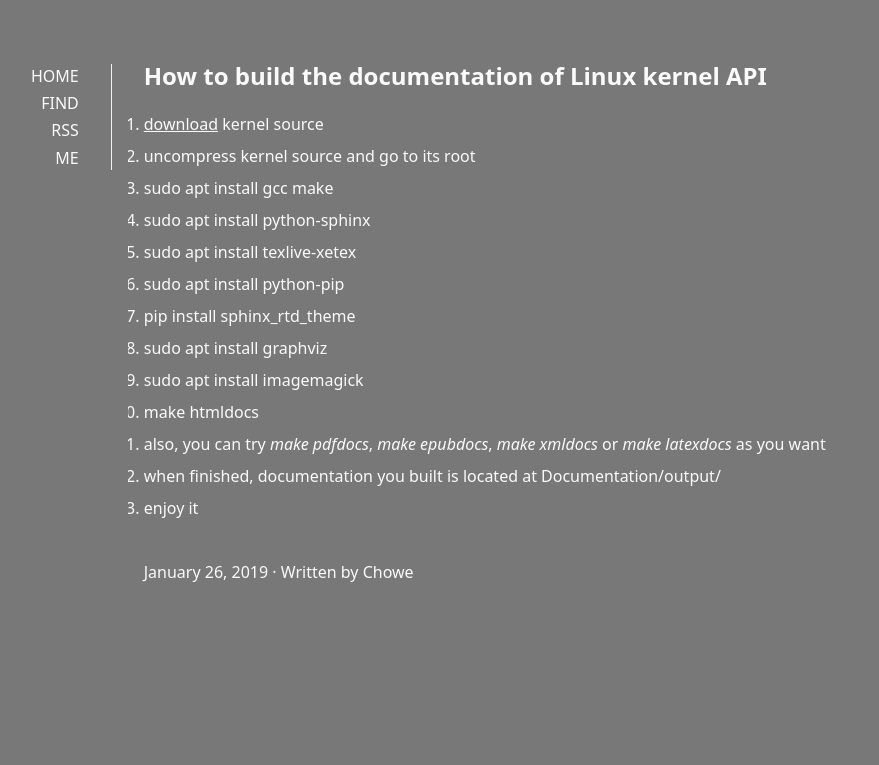
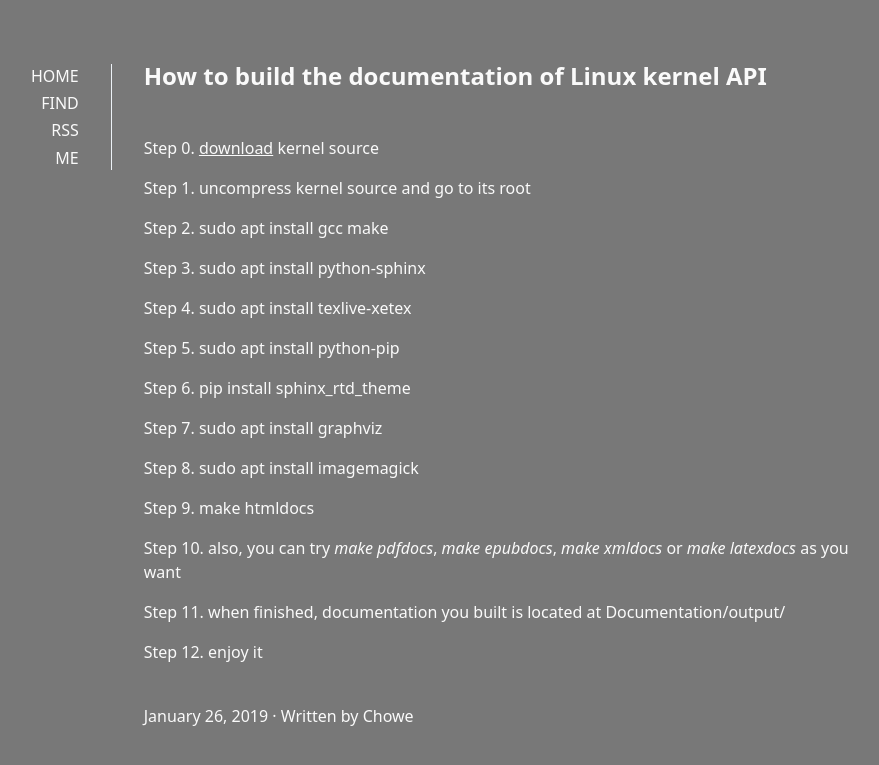
Before and after one commit to fixed-link/fixed-link.com, a Jekyll site: the page built from _posts/2019-01-26-how-to-build-kernel-api.md, in a window 1280 px wide. Shown: the top 765 px of the page, without its empty margins (209-1088 px from the left). Built offline with Jekyll 4.4.1, drawn with Linux system fonts in a browser that asks for light colours.

Commit message:
add step

```diff
--- a/_layouts/post.html
+++ b/_layouts/post.html
@@ -4,6 +4,7 @@ layout: default
 
 <section class="post">
   <h2>{{ page.title }}</h2>
+  <br />
   {{ content }}
   <span class="meta"><time datetime="{{ page.date | date_to_xmlschema }}">{{ page.date | date: "%B %-d, %Y" }}</time> &middot; Written by Chowe</span>
     <!--
--- a/_posts/2019-01-26-how-to-build-kernel-api.md
+++ b/_posts/2019-01-26-how-to-build-kernel-api.md
@@ -7,28 +7,28 @@ tags: [doc]
 ---
 
 
-0. [download](https://www.kernel.org/) kernel source
+Step 0. [download](https://www.kernel.org/) kernel source
 
-1. uncompress kernel source and go to its root
+Step 1. uncompress kernel source and go to its root
 
-2. sudo apt install gcc make
+Step 2. sudo apt install gcc make
 
-3. sudo apt install python-sphinx
+Step 3. sudo apt install python-sphinx
 
-4. sudo apt install texlive-xetex
+Step 4. sudo apt install texlive-xetex
 
-5. sudo apt install python-pip
+Step 5. sudo apt install python-pip
 
-6. pip install sphinx_rtd_theme
+Step 6. pip install sphinx_rtd_theme
 
-7. sudo apt install graphviz
+Step 7. sudo apt install graphviz
 
-8. sudo apt install imagemagick
+Step 8. sudo apt install imagemagick
 
-9. make htmldocs
+Step 9. make htmldocs
 
-10. also, you can try *make pdfdocs*, *make epubdocs*, *make xmldocs* or *make latexdocs* as you want
+Step 10. also, you can try *make pdfdocs*, *make epubdocs*, *make xmldocs* or *make latexdocs* as you want
 
-11. when finished, documentation you built is located at Documentation/output/
+Step 11. when finished, documentation you built is located at Documentation/output/
 
-12. enjoy it
+Step 12. enjoy it
```
Also changed, not shown: _posts/2017-10-07-using-different-ssh-key.md (+3 -3 lines), _posts/2018-11-29-make-IP-via-interface-that-you-want.md (+4 -4 lines).
